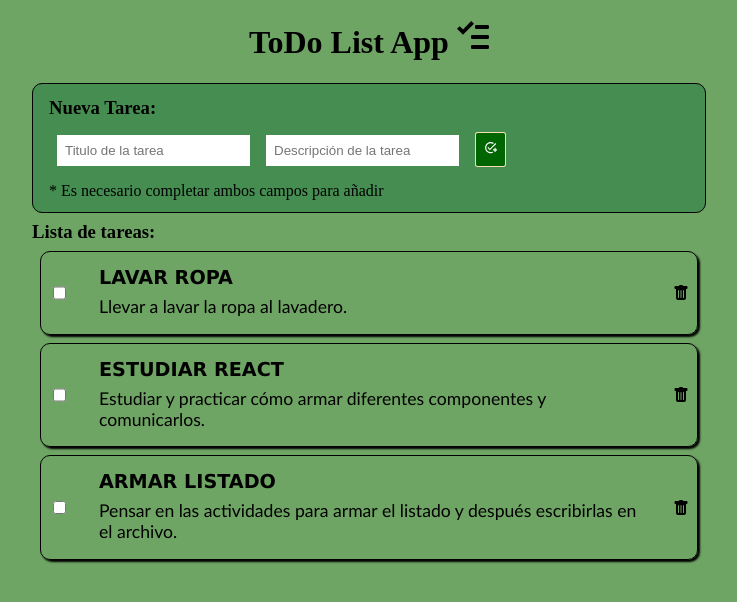
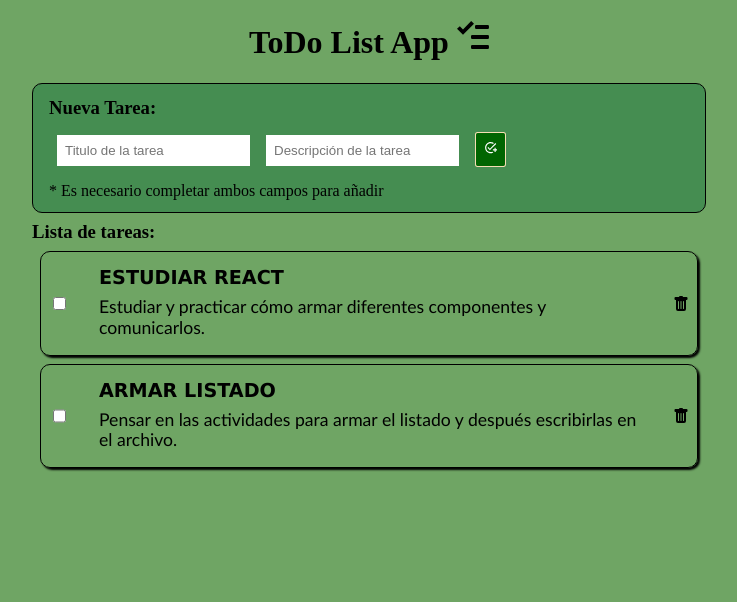
Before and after one commit to SimonMarcelo/ToDoList, a React (Create React App) app: page / in a window 1280 px wide. Shown: the top 602 px of the page, without its empty margins (271-1008 px from the left). Built offline with nearby package versions, Linux system fonts and the light colour scheme.

Commit message:
ToDo List Terminado

```diff
--- a/src/ToDo.jsx
+++ b/src/ToDo.jsx
@@ -6,12 +6,6 @@ import Tarea from "./ToDoApp_Tarea";
 let tareas = [
 	{
 		id: 0,
-		checked: false,
-		titulo: "Lavar ropa",
-		descripcion: "Llevar a lavar la ropa al lavadero.",
-	},
-	{
-		id: 1,
 		checked: false,
 		titulo: "Estudiar React",
 		descripcion:
@@ -23,7 +17,7 @@ let tareas = [
 		titulo: "Armar listado",
 		descripcion:
 			"Pensar en las actividades para armar el listado y después escribirlas en el archivo.",
-	},
+	}
 ];
 let id = 10;
 
```
